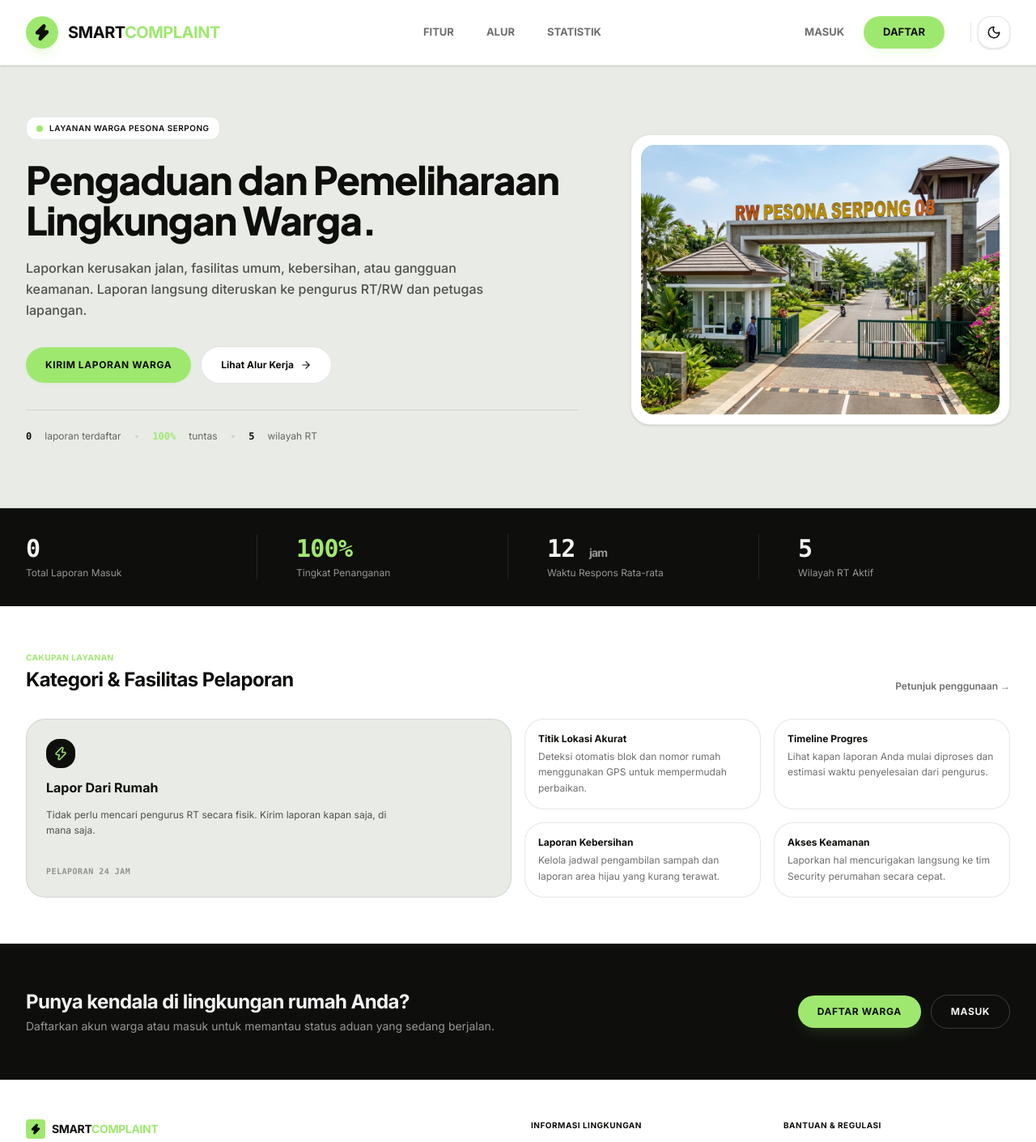
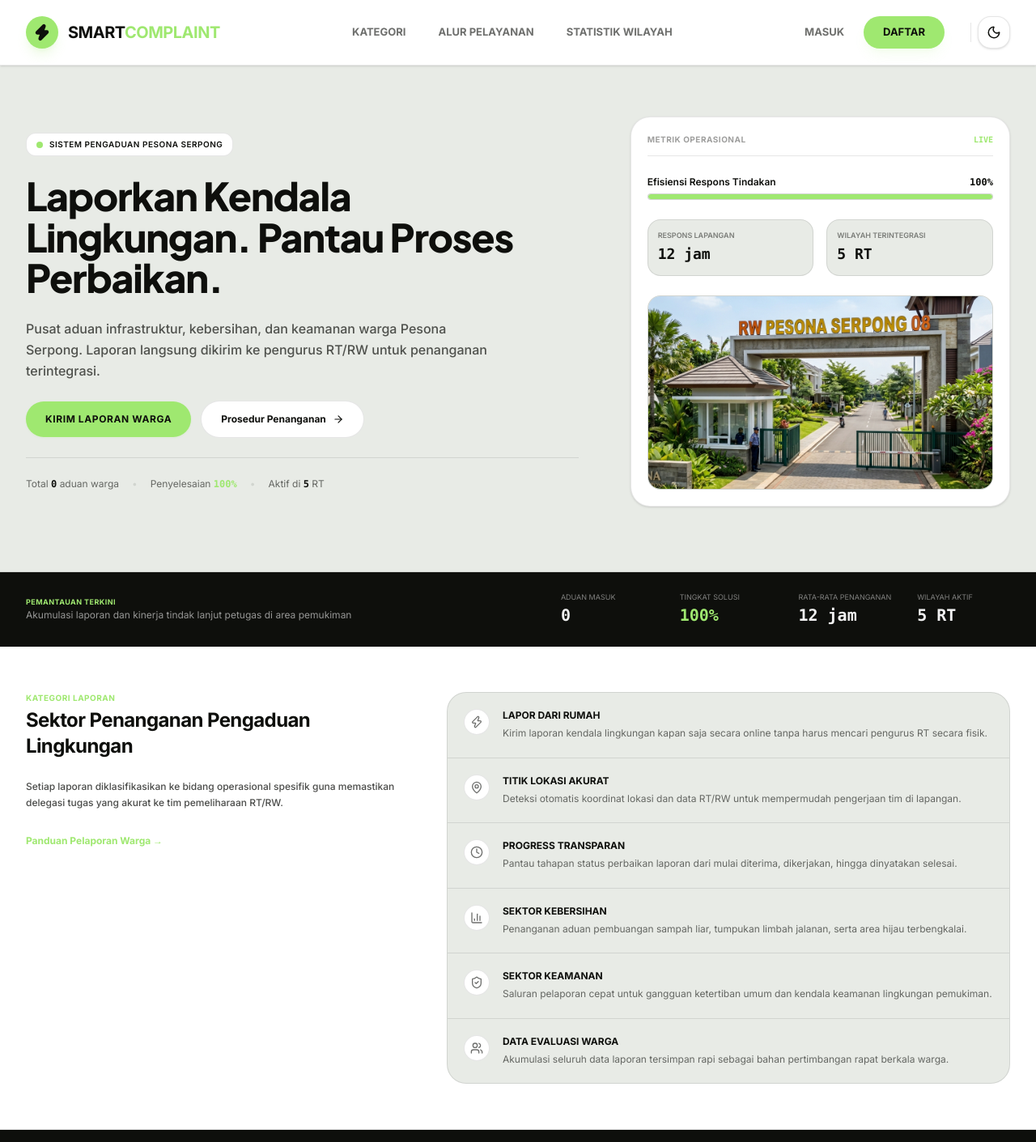
Before and after one commit to WahyutegarNugroho/smart-complaint, a Next.js app: page / in a window 1280 px wide. Shown: the top 1411 px of the page at 81% size. Built offline with nearby package versions, Linux system fonts and the light colour scheme; no server answers; the database is empty.

Commit message:
style(ui): redesign landing page and remove ai slop patterns

```diff
--- a/src/app/page.tsx
+++ b/src/app/page.tsx
@@ -38,8 +38,6 @@ export default async function LandingPage() {
 
   const activeBlocks = activeBlocksResult.length || 5;
 
-
-
   return (
     <div className="min-h-screen bg-brand-canvas-soft selection:bg-brand-primary selection:text-brand-ink font-sans overflow-x-hidden animate-page">
       {/* Navigation - Clean & Brand Native */}
@@ -56,9 +54,9 @@ export default async function LandingPage() {
             </div>
 
             <div className="hidden md:flex items-center space-x-10 text-[13px] font-bold uppercase tracking-normal text-brand-ink/60">
-              <a href="#fitur" className="hover:text-brand-primary transition-colors">Fitur</a>
-              <Link href="/alur" className="hover:text-brand-primary transition-colors">Alur</Link>
-              <a href="#statistik" className="hover:text-brand-primary transition-colors">Statistik</a>
+              <a href="#fitur" className="hover:text-brand-primary transition-colors">Kategori</a>
+              <Link href="/alur" className="hover:text-brand-primary transition-colors">Alur Pelayanan</Link>
+              <a href="#statistik" className="hover:text-brand-primary transition-colors">Statistik Wilayah</a>
             </div>
 
             <div className="flex items-center space-x-3 sm:space-x-6">
@@ -80,24 +78,24 @@ export default async function LandingPage() {
         </div>
       </nav>
 
-      {/* Hero Section - Asymmetric Data-First */}
+      {/* Hero Section - Asymmetric Data-First & Content Split (No Centered Slop) */}
       <section className="relative pt-28 pb-14 lg:pt-36 lg:pb-20 bg-brand-canvas-soft border-b border-brand-hairline">
         <div className="mx-auto max-w-7xl px-6 lg:px-8">
           <div className="grid grid-cols-1 lg:grid-cols-12 gap-12 lg:gap-16 items-center">
 
-            {/* Hero Content - 7 cols */}
-            <div className="lg:col-span-7 text-left">
-              <div className="inline-flex items-center gap-2 rounded-md border border-brand-hairline bg-brand-canvas px-3 py-1.5 text-[10px] font-semibold uppercase tracking-wider text-brand-ink mb-6">
+            {/* Left Column: Contextual & Structural Data */}
+            <div className="lg:col-span-7 space-y-6">
+              <div className="inline-flex items-center gap-2 rounded-md border border-brand-hairline bg-brand-canvas px-3 py-1.5 text-[10px] font-semibold uppercase tracking-wider text-brand-ink">
                 <span className="h-2 w-2 rounded-full bg-brand-primary"></span>
-                Layanan Warga Pesona Serpong
+                Sistem Pengaduan Pesona Serpong
               </div>
 
-              <h1 className="text-3xl sm:text-5xl font-display font-black tracking-tight text-brand-ink leading-[1.05] mb-5">
-                Pengaduan dan Pemeliharaan Lingkungan Warga.
+              <h1 className="text-3xl sm:text-5xl font-display font-black tracking-tight text-brand-ink leading-[1.05]">
+                Laporkan Kendala Lingkungan. Pantau Proses Perbaikan.
               </h1>
 
-              <p className="text-base text-brand-ink/70 max-w-xl leading-relaxed mb-8 font-medium">
-                Laporkan kerusakan jalan, fasilitas umum, kebersihan, atau gangguan keamanan. Laporan langsung diteruskan ke pengurus RT/RW dan petugas lapangan.
+              <p className="text-base text-brand-ink/70 max-w-xl leading-relaxed font-medium">
+                Pusat aduan infrastruktur, kebersihan, dan keamanan warga Pesona Serpong. Laporan langsung dikirim ke pengurus RT/RW untuk penanganan terintegrasi.
               </p>
 
               <div className="flex flex-col sm:flex-row items-stretch sm:items-center gap-3">
@@ -111,29 +109,57 @@ export default async function LandingPage() {
                   href="/alur"
                   className="inline-flex items-center justify-center gap-2 rounded-brand bg-brand-canvas px-6 py-3.5 text-xs font-bold text-brand-ink border border-brand-hairline hover:bg-brand-canvas-soft transition-colors"
                 >
-                  Lihat Alur Kerja
+                  Prosedur Penanganan
                   <ArrowRight size={14} />
                 </Link>
               </div>
 
-              <div className="mt-8 pt-6 border-t border-brand-hairline flex items-center gap-4 text-xs text-brand-ink/60">
-                <span className="font-mono tabular-nums font-bold text-brand-ink">{totalReports}</span> laporan terdaftar
+              <div className="pt-6 border-t border-brand-hairline flex items-center gap-4 text-xs text-brand-ink/60">
+                <span>Total <span className="font-mono tabular-nums font-bold text-brand-ink">{totalReports}</span> aduan warga</span>
                 <span className="text-brand-hairline">•</span>
-                <span className="font-mono tabular-nums font-bold text-brand-primary">{successRate}%</span> tuntas
+                <span>Penyelesaian <span className="font-mono tabular-nums font-bold text-brand-primary">{successRate}%</span></span>
                 <span className="text-brand-hairline">•</span>
-                <span className="font-mono tabular-nums font-bold text-brand-ink">{activeBlocks}</span> wilayah RT
+                <span>Aktif di <span className="font-mono tabular-nums font-bold text-brand-ink">{activeBlocks}</span> RT</span>
               </div>
             </div>
 
-            {/* Hero Card - 5 cols */}
+            {/* Right Column: Dynamic Stats & Asymmetric Real Data Visualization */}
             <div className="lg:col-span-5">
-              <div className="rounded-xl bg-brand-canvas border border-brand-hairline p-3 overflow-hidden shadow-sm">
-                <div className="relative aspect-[4/3] w-full rounded-lg overflow-hidden">
+              <div className="rounded-xl bg-brand-canvas border border-brand-hairline p-5 space-y-6 shadow-sm">
+                <div className="flex items-center justify-between border-b border-brand-hairline pb-3">
+                  <span className="text-[10px] font-bold text-brand-ink/40 uppercase tracking-wider">Metrik Operasional</span>
+                  <span className="text-[10px] font-mono tabular-nums font-bold text-brand-primary uppercase tracking-normal">Live</span>
+                </div>
+
+                <div className="space-y-4">
+                  <div>
+                    <div className="flex justify-between text-xs font-semibold text-brand-ink mb-1.5">
+                      <span>Efisiensi Respons Tindakan</span>
+                      <span className="font-mono tabular-nums">{successRate}%</span>
+                    </div>
+                    <div className="h-2 bg-brand-canvas-soft rounded-full overflow-hidden border border-brand-hairline">
+                      <div className="h-full bg-brand-primary rounded-full" style={{ width: `${successRate}%` }}></div>
+                    </div>
+                  </div>
+
+                  <div className="grid grid-cols-2 gap-4 pt-2">
+                    <div className="bg-brand-canvas-soft p-3 rounded-lg border border-brand-hairline">
+                      <span className="text-[9px] font-semibold text-brand-ink/50 uppercase block">Respons Lapangan</span>
+                      <span className="text-lg font-bold font-mono tabular-nums text-brand-ink mt-0.5 block">{averageResponseHours} jam</span>
+                    </div>
+                    <div className="bg-brand-canvas-soft p-3 rounded-lg border border-brand-hairline">
+                      <span className="text-[9px] font-semibold text-brand-ink/50 uppercase block">Wilayah Terintegrasi</span>
+                      <span className="text-lg font-bold font-mono tabular-nums text-brand-ink mt-0.5 block">{activeBlocks} RT</span>
+                    </div>
+                  </div>
+                </div>
+
+                <div className="relative aspect-[16/9] w-full rounded-lg overflow-hidden border border-brand-hairline bg-brand-canvas-soft">
                   <Image
                     src="/hero.png"
-                    alt="Pesona Serpong"
+                    alt="Peta wilayah operasional Pesona Serpong"
                     fill
-                    sizes="(min-width: 1024px) 40vw, 100vw"
+                    sizes="(min-width: 1024px) 35vw, 90vw"
                     className="object-cover"
                     priority
                   />
@@ -145,88 +171,94 @@ export default async function LandingPage() {
         </div>
       </section>
 
-      {/* Stats Section - Tabular Numbers */}
-      <section id="statistik" className="py-8 bg-brand-panel text-brand-panel-fg border-b border-brand-hairline">
+      {/* Dynamic Activity Summary (Replaces Banned Cards Row Layout) */}
+      <section id="statistik" className="py-6 bg-brand-panel text-brand-panel-fg border-b border-brand-hairline">
         <div className="mx-auto max-w-7xl px-6 lg:px-8">
-          <div className="grid grid-cols-2 md:grid-cols-4 gap-6 divide-y md:divide-y-0 md:divide-x divide-brand-panel-fg/10">
-            <div className="pt-4 md:pt-0 md:pl-0">
-              <p className="text-2xl sm:text-3xl font-bold tracking-tight font-mono tabular-nums">{totalReports}</p>
-              <p className="mt-1 text-xs text-brand-panel-fg/60">Total Laporan Masuk</p>
+          <div className="flex flex-col md:flex-row items-start md:items-center justify-between gap-4 md:gap-8">
+            <div className="min-w-0">
+              <span className="text-[9px] font-bold text-brand-primary uppercase tracking-wider block">Pemantauan Terkini</span>
+              <span className="text-xs text-brand-panel-fg/60 mt-0.5 block">Akumulasi laporan dan kinerja tindak lanjut petugas di area pemukiman</span>
             </div>
-            <div className="pt-4 md:pt-0 md:pl-6">
-              <p className="text-2xl sm:text-3xl font-bold tracking-tight text-brand-primary font-mono tabular-nums">{successRate}%</p>
-              <p className="mt-1 text-xs text-brand-panel-fg/60">Tingkat Penanganan</p>
-            </div>
-            <div className="pt-4 md:pt-0 md:pl-6">
-              <p className="text-2xl sm:text-3xl font-bold tracking-tight font-mono tabular-nums">{averageResponseHours} <span className="text-sm font-sans opacity-60">jam</span></p>
-              <p className="mt-1 text-xs text-brand-panel-fg/60">Waktu Respons Rata-rata</p>
-            </div>
-            <div className="pt-4 md:pt-0 md:pl-6">
-              <p className="text-2xl sm:text-3xl font-bold tracking-tight font-mono tabular-nums">{activeBlocks}</p>
-              <p className="mt-1 text-xs text-brand-panel-fg/60">Wilayah RT Aktif</p>
+
+            <div className="w-full md:w-auto grid grid-cols-2 sm:grid-cols-4 gap-4 md:gap-8 border-t border-brand-panel-fg/10 pt-4 md:pt-0 md:border-t-0">
+              <div>
+                <span className="text-[9px] text-brand-panel-fg/50 uppercase block">Aduan Masuk</span>
+                <span className="text-xl font-bold font-mono tabular-nums mt-0.5 block">{totalReports}</span>
+              </div>
+              <div>
+                <span className="text-[9px] text-brand-panel-fg/50 uppercase block">Tingkat Solusi</span>
+                <span className="text-xl font-bold font-mono tabular-nums text-brand-primary mt-0.5 block">{successRate}%</span>
+              </div>
+              <div>
+                <span className="text-[9px] text-brand-panel-fg/50 uppercase block">Rata-rata Penanganan</span>
+                <span className="text-xl font-bold font-mono tabular-nums mt-0.5 block">{averageResponseHours} jam</span>
+              </div>
+              <div>
+                <span className="text-[9px] text-brand-panel-fg/50 uppercase block">Wilayah Aktif</span>
+                <span className="text-xl font-bold font-mono tabular-nums mt-0.5 block">{activeBlocks} RT</span>
+              </div>
             </div>
           </div>
         </div>
       </section>
 
-      {/* Features Section - Dense Asymmetric Split */}
+      {/* Categories & Actions Section - Dense & Structured */}
       <section id="fitur" className="py-14 bg-brand-canvas border-b border-brand-hairline">
         <div className="mx-auto max-w-7xl px-6 lg:px-8">
-          <div className="flex flex-col md:flex-row md:items-end justify-between gap-4 mb-8">
-            <div>
-              <p className="text-[10px] font-bold uppercase tracking-wider text-brand-primary mb-1">Cakupan Layanan</p>
-              <h2 className="text-xl sm:text-2xl font-bold text-brand-ink tracking-tight">Kategori & Fasilitas Pelaporan</h2>
-            </div>
-            <Link href="/bantuan/panduan" className="text-xs font-semibold text-brand-ink/60 hover:text-brand-ink transition-colors flex items-center gap-1">
-              Petunjuk penggunaan →
-            </Link>
-          </div>
+          <div className="grid grid-cols-1 lg:grid-cols-12 gap-8 items-start">
 
-          <div className="grid grid-cols-1 md:grid-cols-12 gap-4">
-            {/* Primary Feature 6 cols */}
-            <div className="md:col-span-6 p-6 rounded-xl border border-brand-hairline bg-brand-canvas-soft flex flex-col justify-between min-h-[220px]">
-              <div className="space-y-3">
-                <div className="h-9 w-9 rounded-lg bg-brand-panel text-brand-primary flex items-center justify-center">
-                  <Zap size={18} />
-                </div>
-                <h3 className="text-base font-bold text-brand-ink">{LANDING_FEATURES[0].title}</h3>
-                <p className="text-xs text-brand-ink/70 leading-relaxed max-w-md">{LANDING_FEATURES[0].desc}</p>
+            {/* Left Grid Content: Context & Action Callouts */}
+            <div className="lg:col-span-5 space-y-6">
+              <div>
+                <span className="text-[10px] font-bold uppercase tracking-wider text-brand-primary block">Kategori Laporan</span>
+                <h2 className="text-2xl font-bold text-brand-ink tracking-tight mt-1">Sektor Penanganan Pengaduan Lingkungan</h2>
               </div>
-              <span className="text-[10px] font-mono font-semibold text-brand-ink/40 uppercase tracking-wider pt-4">Pelaporan 24 Jam</span>
+              <p className="text-xs text-brand-ink/75 leading-relaxed font-medium">
+                Setiap laporan diklasifikasikan ke bidang operasional spesifik guna memastikan delegasi tugas yang akurat ke tim pemeliharaan RT/RW.
+              </p>
+              <div>
+                <Link href="/bantuan/panduan" className="inline-flex items-center gap-1.5 text-xs font-bold text-brand-primary hover:text-brand-ink transition-colors">
+                  Panduan Pelaporan Warga →
+                </Link>
+              </div>
             </div>
 
-            {/* Sub features 6 cols split into 2x2 grid */}
-            <div className="md:col-span-6 grid grid-cols-1 sm:grid-cols-2 gap-4">
-              {LANDING_FEATURES.slice(1, 5).map((f, i) => (
-                <div key={i} className="p-4 rounded-xl border border-brand-hairline bg-brand-canvas flex flex-col justify-between">
-                  <div>
-                    <h3 className="text-xs font-bold text-brand-ink mb-1">{f.title}</h3>
-                    <p className="text-xs text-brand-ink/60 leading-relaxed line-clamp-3">{f.desc}</p>
+            {/* Right Grid Content: Dense Asymmetric Listing (Not Uniform Cards Grid) */}
+            <div className="lg:col-span-7 border border-brand-hairline rounded-xl bg-brand-canvas-soft divide-y divide-brand-hairline overflow-hidden">
+              {LANDING_FEATURES.map((f, i) => (
+                <div key={i} className="p-4 sm:p-5 flex gap-4 items-start hover:bg-brand-canvas transition-colors">
+                  <div className="h-8 w-8 bg-brand-canvas border border-brand-hairline rounded-lg flex items-center justify-center text-brand-ink/60 shrink-0">
+                    <f.icon size={16} />
+                  </div>
+                  <div className="space-y-1 min-w-0">
+                    <h3 className="text-xs font-bold text-brand-ink uppercase tracking-normal">{f.title}</h3>
+                    <p className="text-xs text-brand-ink/60 leading-relaxed">{f.desc}</p>
                   </div>
                 </div>
               ))}
             </div>
+
           </div>
         </div>
       </section>
 
-      {/* CTA Section - Flattened, Direct */}
-      <section className="py-14 bg-brand-panel text-brand-panel-fg">
+      {/* CTA Section - Simple & Directly Semantic */}
+      <section className="py-12 bg-brand-panel text-brand-panel-fg">
         <div className="mx-auto max-w-7xl px-6 lg:px-8 flex flex-col md:flex-row items-center justify-between gap-6">
           <div className="space-y-1 text-left">
-            <h2 className="text-xl sm:text-2xl font-bold tracking-tight">Punya kendala di lingkungan rumah Anda?</h2>
-            <p className="text-xs sm:text-sm text-brand-panel-fg/60">Daftarkan akun warga atau masuk untuk memantau status aduan yang sedang berjalan.</p>
+            <h2 className="text-xl font-bold tracking-tight">Kirimkan kendala lingkungan Anda sekarang</h2>
+            <p className="text-xs text-brand-panel-fg/60">Daftarkan akun atau masuk untuk melaporkan kendala dan melihat progress pengerjaan.</p>
           </div>
-          <div className="flex items-center gap-3 shrink-0">
+          <div className="flex items-center gap-3 shrink-0 w-full md:w-auto">
             <Link
               href="/register"
-              className="btn-primary py-3 px-6 text-xs uppercase tracking-wider"
+              className="flex-1 md:flex-none btn-primary py-3 px-6 text-xs text-center uppercase tracking-wider"
             >
-              Daftar Warga
+              Daftar Akun
             </Link>
             <Link
               href="/login"
-              className="px-6 py-3 rounded-brand border border-brand-panel-fg/20 text-brand-panel-fg text-xs font-bold hover:bg-brand-panel-fg/10 transition-colors uppercase tracking-wider"
+              className="flex-1 md:flex-none px-6 py-3 rounded-brand border border-brand-panel-fg/20 text-brand-panel-fg text-xs font-bold text-center hover:bg-brand-panel-fg/10 transition-colors uppercase tracking-wider"
             >
               Masuk
             </Link>
@@ -234,7 +266,7 @@ export default async function LandingPage() {
         </div>
       </section>
 
-      {/* Footer - Dense Directory Grid */}
+      {/* Footer - Clear Directory Map */}
       <footer className="bg-brand-canvas py-12 border-t border-brand-hairline">
         <div className="mx-auto max-w-7xl px-6 lg:px-8">
           <div className="grid grid-cols-1 md:grid-cols-12 gap-8 mb-10">
@@ -280,36 +312,35 @@ export default async function LandingPage() {
   );
 }
 
-
 const LANDING_FEATURES = [
   {
     title: 'Lapor Dari Rumah',
-    desc: 'Tidak perlu mencari pengurus RT secara fisik. Kirim laporan kapan saja, di mana saja.',
+    desc: 'Kirim laporan kendala lingkungan kapan saja secara online tanpa harus mencari pengurus RT secara fisik.',
     icon: Zap,
   },
   {
     title: 'Titik Lokasi Akurat',
-    desc: 'Deteksi otomatis blok dan nomor rumah menggunakan GPS untuk mempermudah perbaikan.',
+    desc: 'Deteksi otomatis koordinat lokasi dan data RT/RW untuk mempermudah pengerjaan tim di lapangan.',
     icon: MapPin,
   },
   {
-    title: 'Timeline Progres',
-    desc: 'Lihat kapan laporan Anda mulai diproses dan estimasi waktu penyelesaian dari pengurus.',
+    title: 'Progress Transparan',
+    desc: 'Pantau tahapan status perbaikan laporan dari mulai diterima, dikerjakan, hingga dinyatakan selesai.',
     icon: Clock,
   },
   {
-    title: 'Laporan Kebersihan',
-    desc: 'Kelola jadwal pengambilan sampah dan laporan area hijau yang kurang terawat.',
+    title: 'Sektor Kebersihan',
+    desc: 'Penanganan aduan pembuangan sampah liar, tumpukan limbah jalanan, serta area hijau terbengkalai.',
     icon: BarChart3,
   },
   {
-    title: 'Akses Keamanan',
-    desc: 'Laporkan hal mencurigakan langsung ke tim Security perumahan secara cepat.',
+    title: 'Sektor Keamanan',
+    desc: 'Saluran pelaporan cepat untuk gangguan ketertiban umum dan kendala keamanan lingkungan pemukiman.',
     icon: ShieldCheck,
   },
   {
-    title: 'Data Terpusat',
-    desc: 'Semua data pengaduan tersimpan rapi untuk bahan evaluasi rapat bulanan warga.',
+    title: 'Data Evaluasi Warga',
+    desc: 'Akumulasi seluruh data laporan tersimpan rapi sebagai bahan pertimbangan rapat berkala warga.',
     icon: Users,
   },
 ];
```
